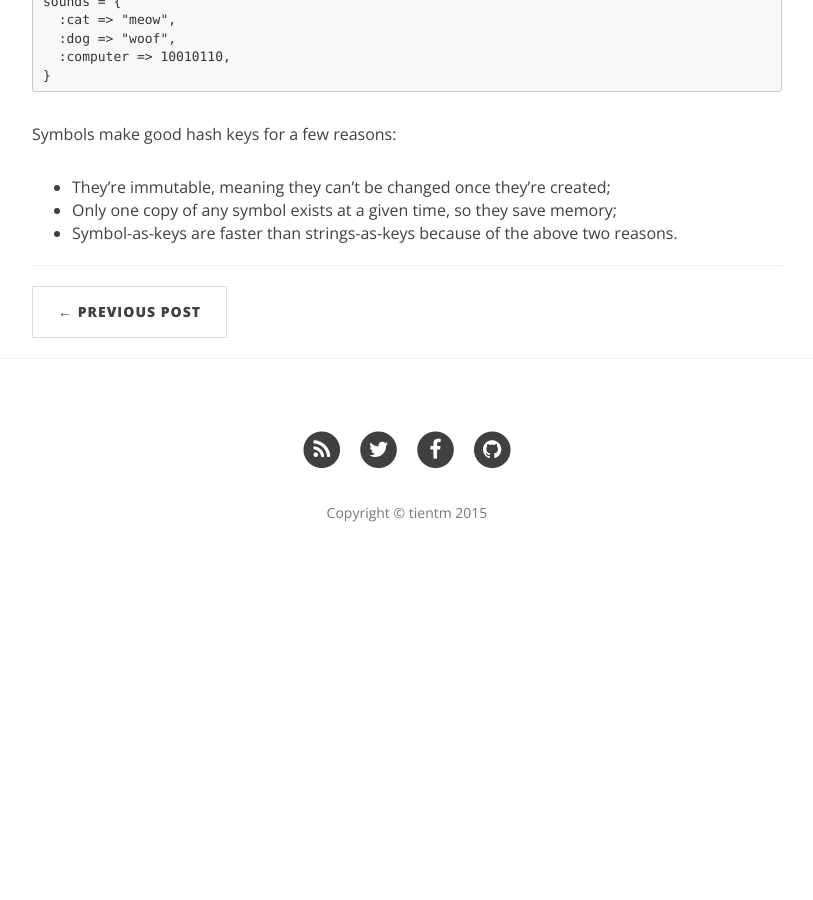
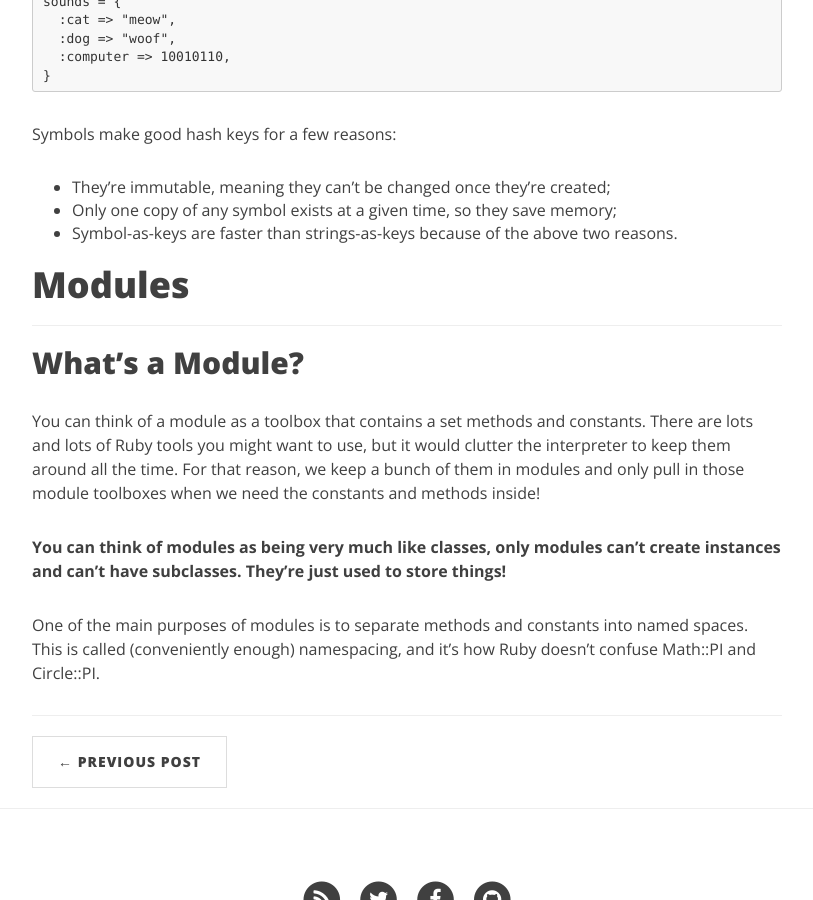
Before and after one commit to taminhtien/taminhtien.github.io, a Jekyll site: the page built from _posts/2015-10-22-ruby-notes.markdown, in a window 1280 px wide and 900 px high, scrolled down 4166 px. Shown: the whole window, without its empty margins (233-1046 px from the left). Built offline with Jekyll 4.4.1, drawn with Linux system fonts in a browser that asks for light colours; nearby versions of some CDN libraries; before the commit the page ends 4754 px from its top, so only the background shows below that.

Commit message:
Add module explanation

```diff
--- a/_posts/2015-10-22-ruby-notes.markdown
+++ b/_posts/2015-10-22-ruby-notes.markdown
@@ -147,3 +147,14 @@ Symbols make good hash keys for a few reasons:
 - They're immutable, meaning they can't be changed once they're created;
 - Only one copy of any symbol exists at a given time, so they save memory;
 - Symbol-as-keys are faster than strings-as-keys because of the above two reasons.
+
+# Modules
+---
+
+## What's a Module?
+
+You can think of a module as a toolbox that contains a set methods and constants. There are lots and lots of Ruby tools you might want to use, but it would clutter the interpreter to keep them around all the time. For that reason, we keep a bunch of them in modules and only pull in those module toolboxes when we need the constants and methods inside!
+
+**You can think of modules as being very much like classes, only modules can't create instances and can't have subclasses. They're just used to store things!**
+
+One of the main purposes of modules is to separate methods and constants into named spaces. This is called (conveniently enough) namespacing, and it's how Ruby doesn't confuse Math::PI and Circle::PI.
```
